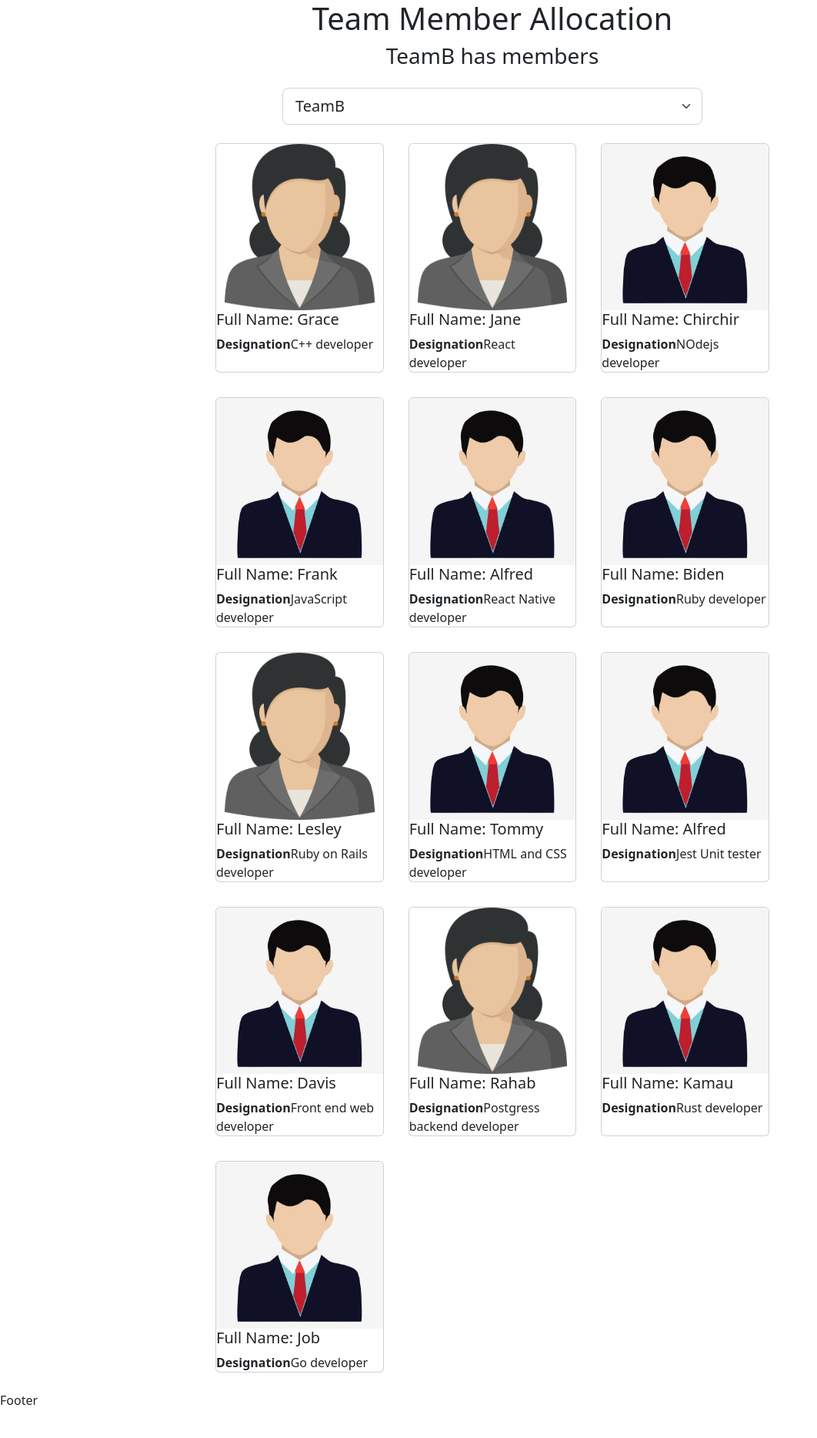
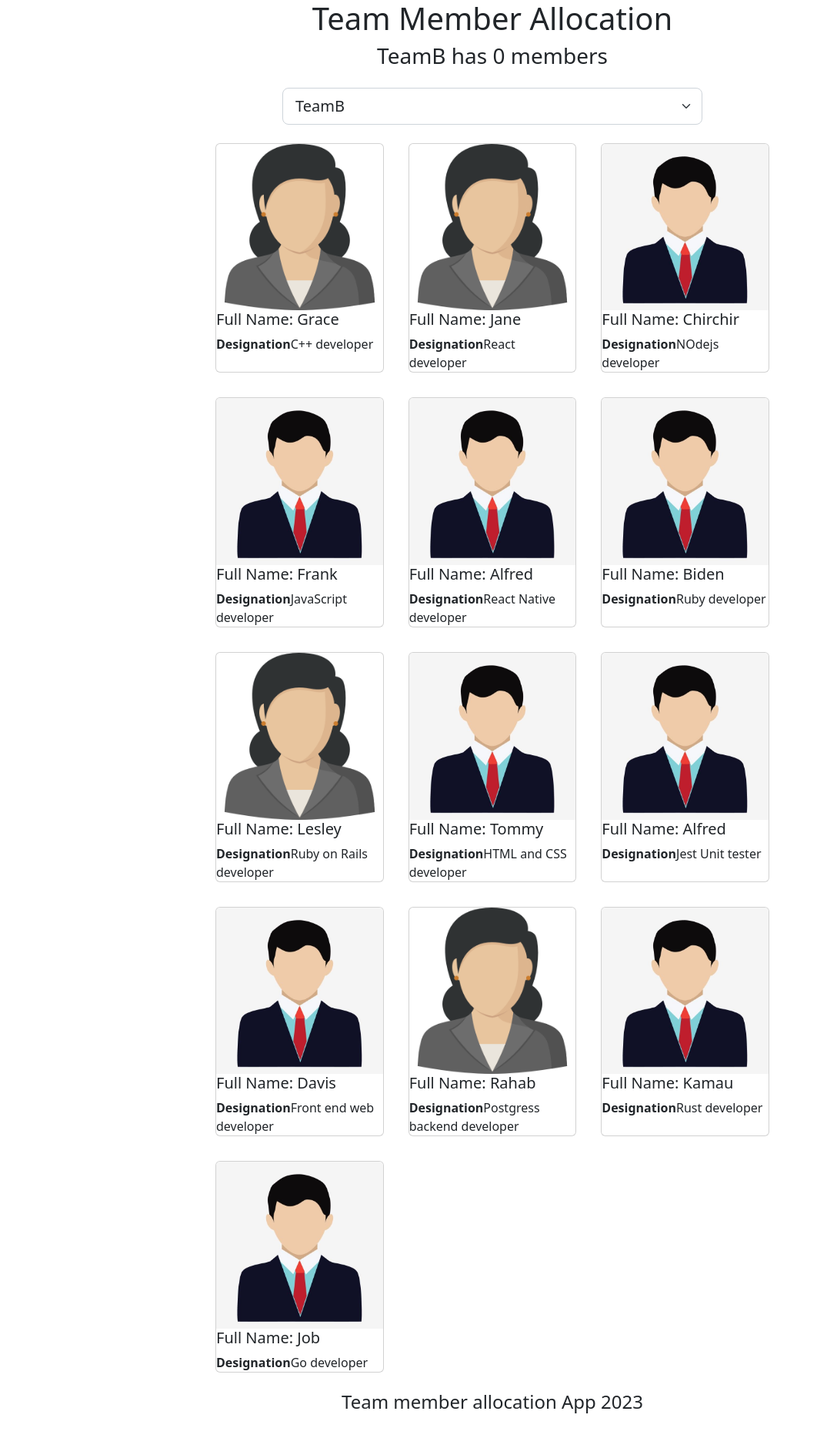
Before and after one commit to Alfred-KInyua/team-viewer, a React (Create React App) app: page / in a window 1280 px wide. Shown: the whole page at 77% size, without its empty margins (0-1062 px from the left). Before the commit the page ends 1831 px from the top, so only its background shows below. Built offline with nearby package versions, Linux system fonts and the light colour scheme.

Commit message:
Add team member count

```diff
--- a/src/App.js
+++ b/src/App.js
@@ -112,9 +112,15 @@ function App() {
     );
     setEmployees(transformedArray);
   };
+
   return (
     <>
-      <Header selectedTeam={selectedTeam} />
+      <Header
+        selectedTeam={selectedTeam}
+        teamMemberCount={
+          employee.filter((emp) => emp.teamName === selectedTeam).length
+        }
+      />
 
       <Employees
         handleEmployee={handleEmployee}
--- a/src/components/Footer.js
+++ b/src/components/Footer.js
@@ -1,7 +1,18 @@
 import React from 'react';
 
 function Footer() {
-  return <footer>Footer</footer>;
+  const date = new Date();
+  return (
+    <footer className="container">
+      <div className="row justify-content-center mt-3 mb-4">
+        <div className="col-8">
+          <h4 className="text-center">
+            Team member allocation App {date.getFullYear()}
+          </h4>
+        </div>
+      </div>
+    </footer>
+  );
 }
 
 export default Footer;
--- a/src/components/Header.js
+++ b/src/components/Header.js
@@ -1,12 +1,12 @@
 import React from 'react';
 
-function Header({ selectedTeam }) {
+function Header({ selectedTeam, teamMemberCount }) {
   return (
     <header className="container">
       <div className="d-flex flex-column align-items-center">
         <h1>Team Member Allocation</h1>
         <h3>
-          {selectedTeam} has {} members
+          {selectedTeam} has {teamMemberCount} members
         </h3>
       </div>
     </header>
```
